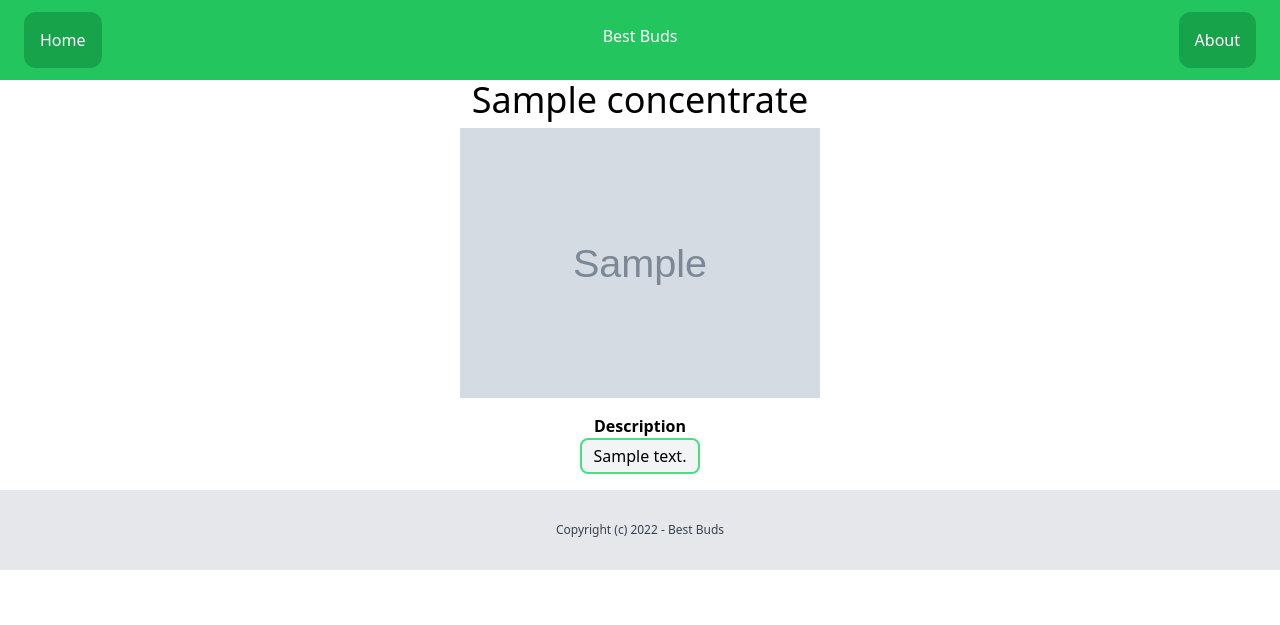
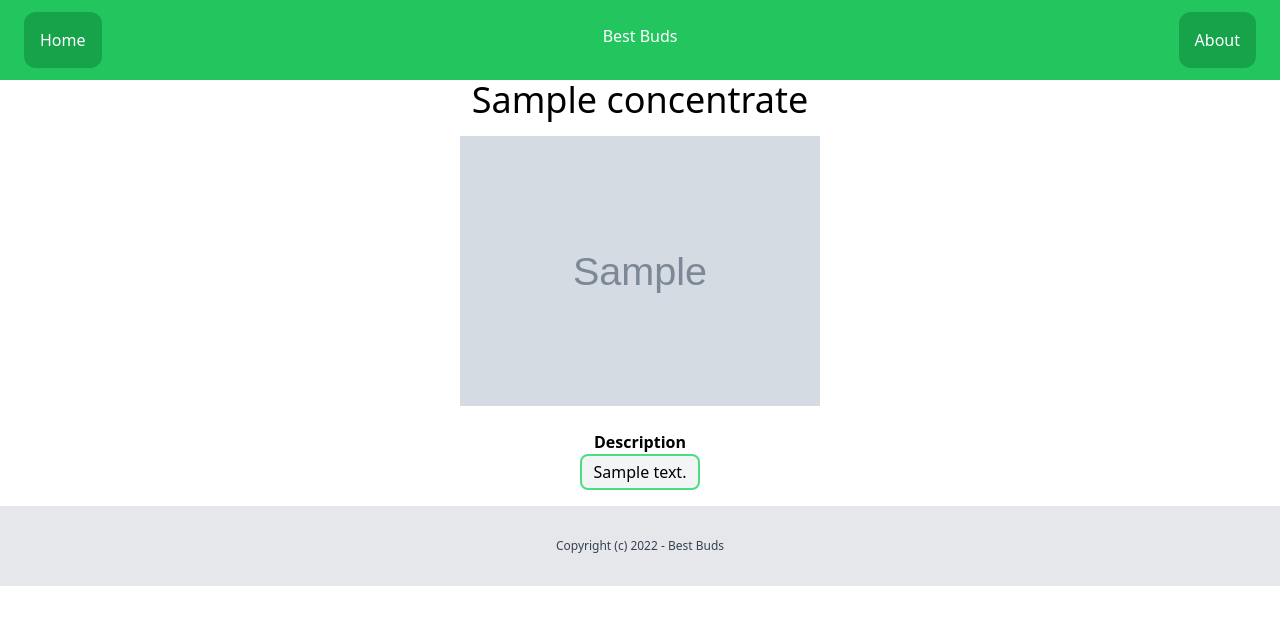
Before and after one commit to Troxed/BestBuds, a Django app: page /concentrates/1 in a window 1280 px wide. Shown: the top 625 px of the page. Run offline with Django 4.2, Linux system fonts and the light colour scheme; tables that the repository leaves empty hold one stand-in row (values such as "Sample post"); grey boxes marked "Sample" are stand-in pictures; some libraries are stand-ins or nearby versions.

Commit message:
styling on concentrate_detail.html

```diff
--- a/concentrates/templates/concentrates/concentrate_detail.html
+++ b/concentrates/templates/concentrates/concentrate_detail.html
@@ -2,7 +2,7 @@
 
 {% block content %}
 
-    <h1 class="text-4xl text-center mb-2">{{ concentrate.name }}</h1>
+    <h1 class="text-4xl text-center mb-4">{{ concentrate.name }}</h1>
 
     <div class="grid grid-cols-1 place-items-center">
         <div></div>
@@ -12,7 +12,7 @@
         <div></div>
     </div>
 
-    <div class="grid grid-cols-1 gap-4 mx-4 mt-4 place-items-center font-bold">
+    <div class="grid grid-cols-1 gap-4 mx-4 mt-6 place-items-center font-bold">
         <p>Description</p>
     </div>
 
```
